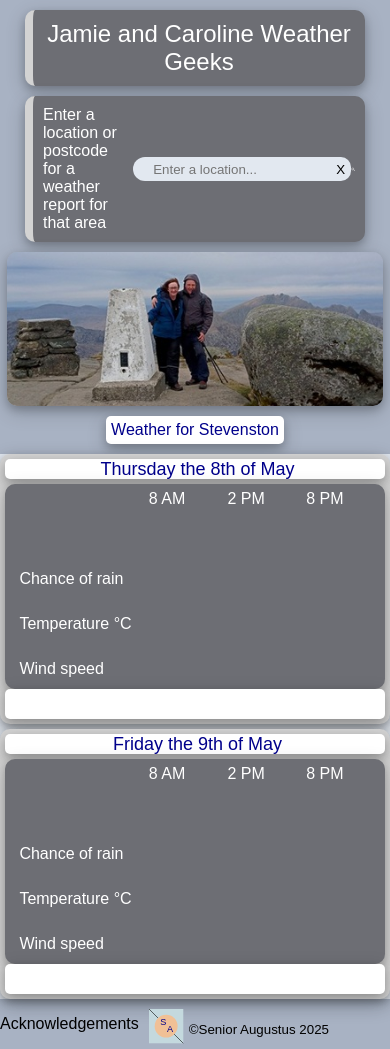
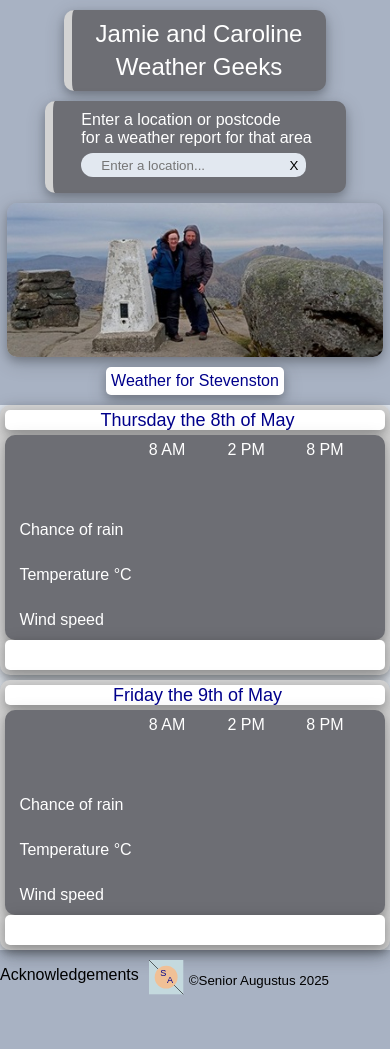
Before and after one commit to jamieh99/jcweather, a website built with webpack: page src/template.html in a window 390 px wide. After the commit the page ends 1000 px from the top, so only its background shows below. Built offline with nearby package versions, Linux system fonts and the light colour scheme; no server answers.

Commit message:
Finished media queries

```diff
--- a/src/index.js
+++ b/src/index.js
@@ -13,7 +13,6 @@ document.addEventListener("DOMContentLoaded", () => {
 
   const search = document.querySelector(".magnify-glass");
   search.addEventListener("click", () => {
-    console.log("submitted");
     locationToday();
     locationTom();
   });
@@ -21,9 +20,10 @@ document.addEventListener("DOMContentLoaded", () => {
   const userInput = document.querySelector(".text");
   userInput.addEventListener("keypress", (event) => {
     if (event.key === "Enter") {
+      event.preventDefault();
+      userInput.blur();
       locationToday();
       locationTom();
-      console.log("enter key pressed");
     }
   });
 });
--- a/src/styles.css
+++ b/src/styles.css
@@ -28,6 +28,9 @@ header {
   border-radius: 10px;
   box-shadow: 0 4px 8px 0 rgba(0, 0, 0, 0.2), 0 6px 20px 0 rgba(0, 0, 0, 0.19);
   text-align: center;
+  display: flex;
+  gap: 5px;
+  justify-content: center;
 }
 
 .search {
@@ -45,9 +48,16 @@ header {
 }
 
 label {
+  display: flex;
+  flex-wrap: nowrap;
   margin-right: 5px;
+  align-self: center;
 }
 
+.searchText {
+  display: flex;
+  flex-wrap: nowrap;
+}
 input[type="text"] {
   width: 200px;
   height: 15px;
@@ -285,18 +295,31 @@ footer {
   align-items: center;
 }
 
-@media (max-width: 900px) {
+@media (max-width: 800px) {
   body {
     display: flex;
     flex-direction: column;
   }
 
+  label {
+    display: block;
+  }
+  .magnify-glass {
+    display: none;
+  }
   footer {
     width: 90%;
   }
 }
 
 @media (max-width: 600px) and (orientation: portrait) {
+  header {
+    flex-wrap: wrap;
+  }
+  label {
+    flex-wrap: wrap;
+    align-self: center;
+  }
   .weather-reports {
     display: flex;
     flex-direction: column;
@@ -306,7 +329,19 @@ footer {
   }
 }
 
-@media (max-width: 430px) and (orientation: portrait) {
+@media (max-width: 500px) and (orientation: portrait) {
+  header {
+    width: 60%;
+  }
+
+  .search {
+    width: 70%;
+    display: grid;
+    grid-template-rows: 1fr 1fr;
+    justify-content: center;
+    align-items: center;
+  }
+
   footer {
     display: flex;
     flex-wrap: nowrap;
@@ -314,3 +349,9 @@ footer {
     align-items: center;
   }
 }
+
+/*
+}
+
+@media (max-width: 320px) and (orientation: portrait) {
+*/
--- a/src/template.html
+++ b/src/template.html
@@ -9,18 +9,22 @@
     <main>
 
       <header>
-        Jamie and Caroline Weather Geeks
+        <div>Jamie and Caroline</div><div>Weather Geeks</div>
       </header>
 
       <div class="search">
+        <div>
            <label for="userInput">
-            Enter a location or postcode for a weather report for that area
+            <div>Enter a location or postcode&nbsp;</div><div>for a weather report for that area</div>
           </label>
+        </div>
+        <div class="searchText">
             <input class="text"
               type="text"
               id="userInput"
               placeholder="Enter a location..."
             />
+
             <button
 
               class="clear"
@@ -39,7 +43,7 @@
           >
             <use href="#magnify-glass" />
           </svg>
-
+        </div>
       </div>
       <!-- END OF SEARCH -->
 
```
